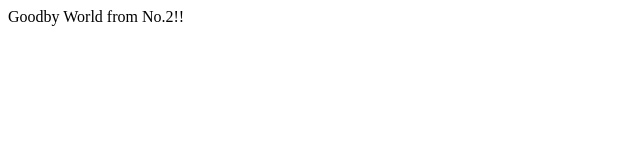
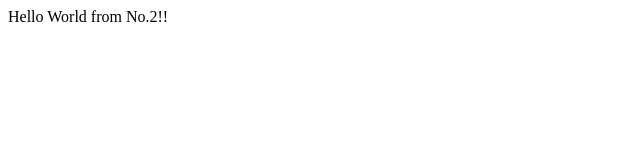
Before and after one commit to andrewagner86/docker-test, a plain HTML site: page docker/compose/nginx2/index.html in a window 1280 px wide. Shown: the full height of the page, 0-640 px from the left. Drawn offline with Linux system fonts and the light colour scheme.

Commit message:
change text

```diff
--- a/docker/compose/nginx2/index.html
+++ b/docker/compose/nginx2/index.html
@@ -1,4 +1,4 @@
 <html>
   <head></head>
-  <body>Goodby World from No.2!!</body>
+  <body>Hello World from No.2!!</body>
 </html>
```
